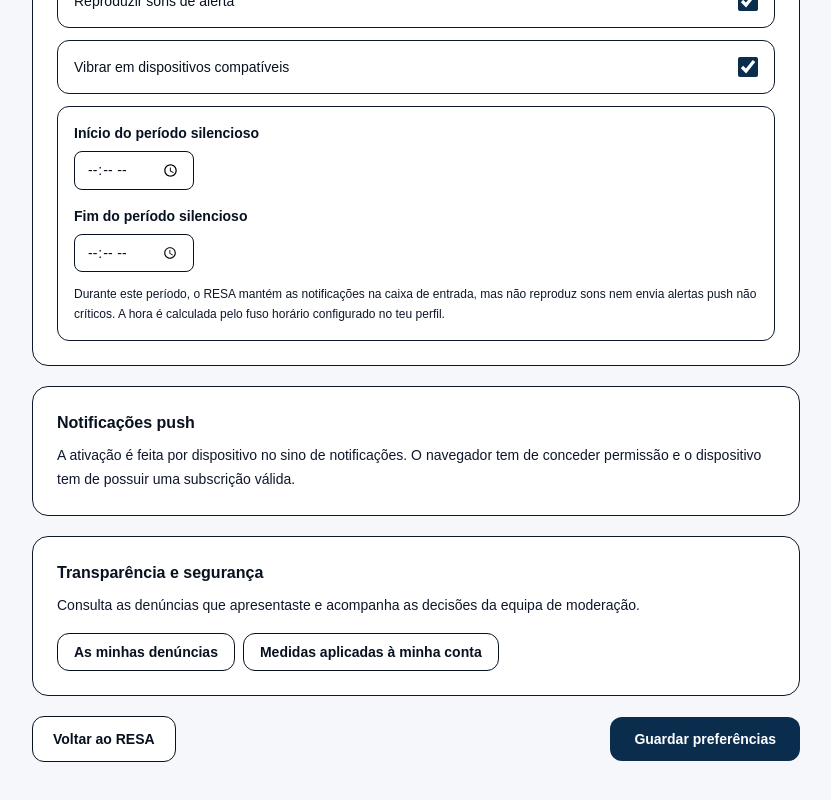
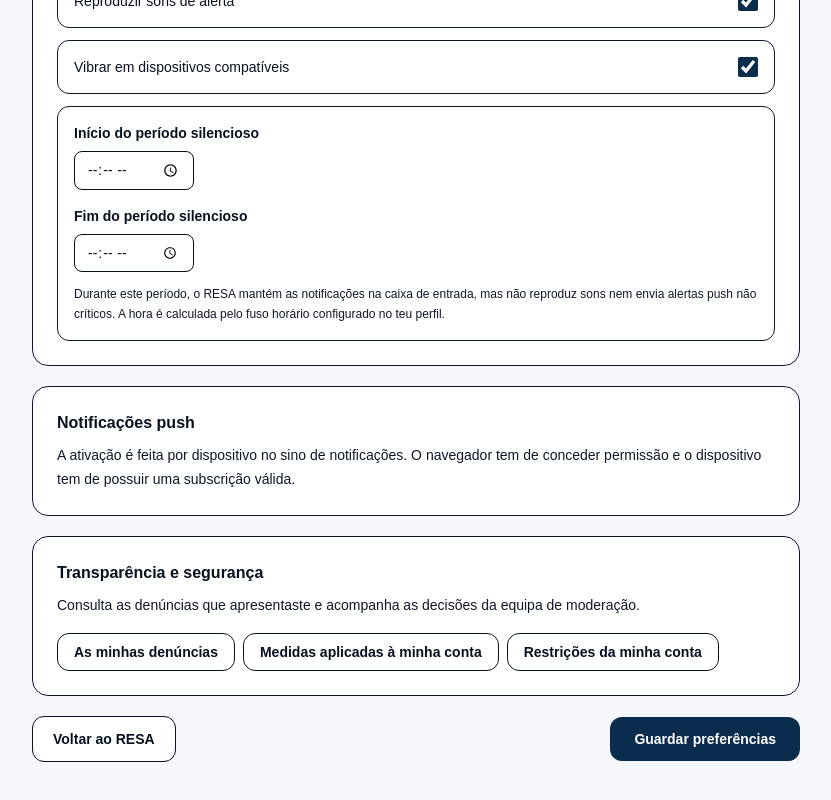
Before and after one commit to Edgar1-Songanga/zion-os, a Next.js app in the folder apps/web/: page /resa/settings/notifications in a window 1280 px wide. Shown: the part 1251-2051 px from the top of the page, without its empty margins (224-1055 px from the left). Built offline with nearby package versions, Linux system fonts and the light colour scheme; no server answers.

Commit message:
RESA: link account restriction history in settings

```diff
--- a/apps/web/app/resa/settings/notifications/page.tsx
+++ b/apps/web/app/resa/settings/notifications/page.tsx
@@ -155,6 +155,7 @@ export default function ResaNotificationSettingsPage() {
               <p className="mt-2 text-sm leading-6 text-[var(--zion-muted)]">Consulta as denúncias que apresentaste e acompanha as decisões da equipa de moderação.</p>
               <Link href="/resa/my-reports" className="mt-4 inline-flex rounded-xl border border-[var(--zion-border)] px-4 py-2 text-sm font-semibold text-[var(--zion-dark)]">As minhas denúncias</Link>
               <Link href="/resa/my-actions" className="ml-2 mt-4 inline-flex rounded-xl border border-[var(--zion-border)] px-4 py-2 text-sm font-semibold text-[var(--zion-dark)]">Medidas aplicadas à minha conta</Link>
+              <Link href="/resa/my-account-sanctions" className="ml-2 mt-4 inline-flex rounded-xl border border-[var(--zion-border)] px-4 py-2 text-sm font-semibold text-[var(--zion-dark)]">Restrições da minha conta</Link>
             </section>
 
             <div className="flex flex-wrap items-center justify-between gap-3">
```
